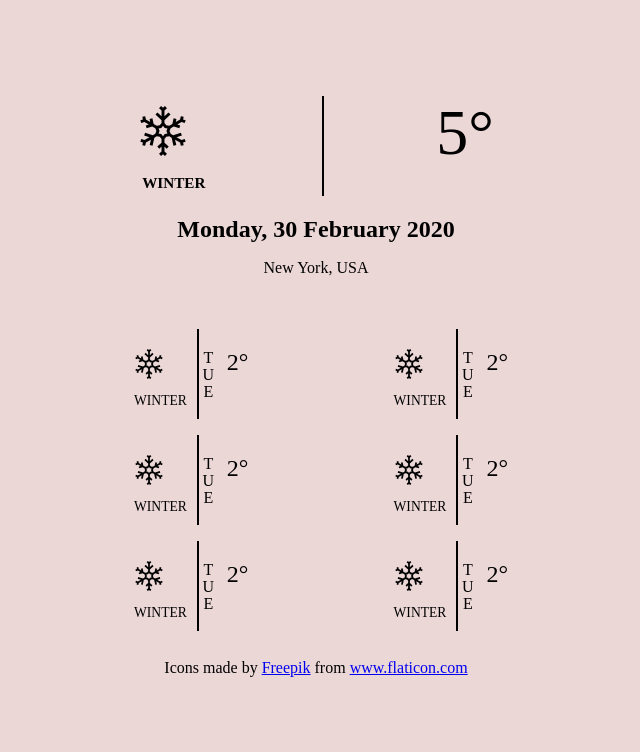
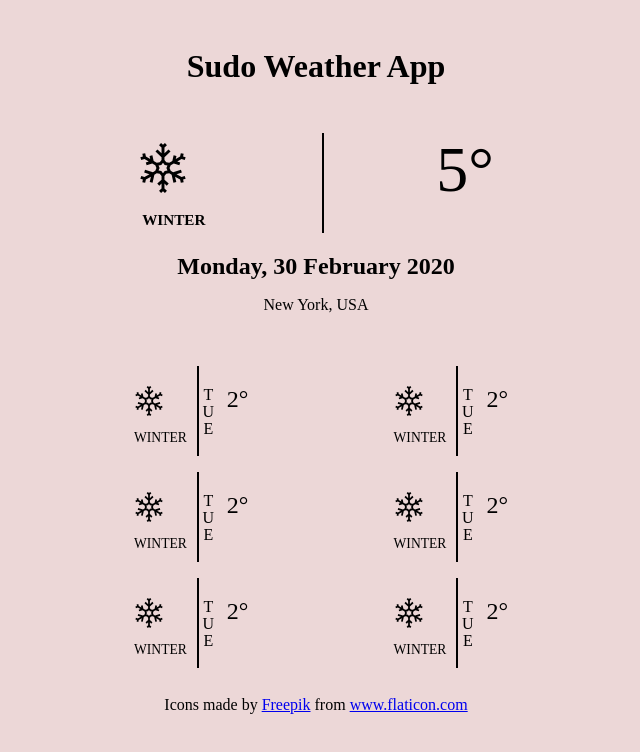
Before and after one commit to dev-billy/mws_alc_challenge, a website: page index.html in a window 1280 px wide. Shown: the whole page, without its empty margins (324-964 px from the left). Drawn offline with Linux system fonts and the light colour scheme.

Commit message:
added app name
Added the app name with the text centered styles

```diff
--- a/index.html
+++ b/index.html
@@ -8,6 +8,7 @@
 
 </head>
 <body>
+    <h1>Sudo Weather App</h1>
     <main>
         <div class="main_weather_box">
             <div class="icon_side">
--- a/styles/main.css
+++ b/styles/main.css
@@ -11,7 +11,9 @@ body{
 
     margin:0 auto;
 }
-
+h1{
+    text-align: center;
+}
 /* main */
 
 main{
```
